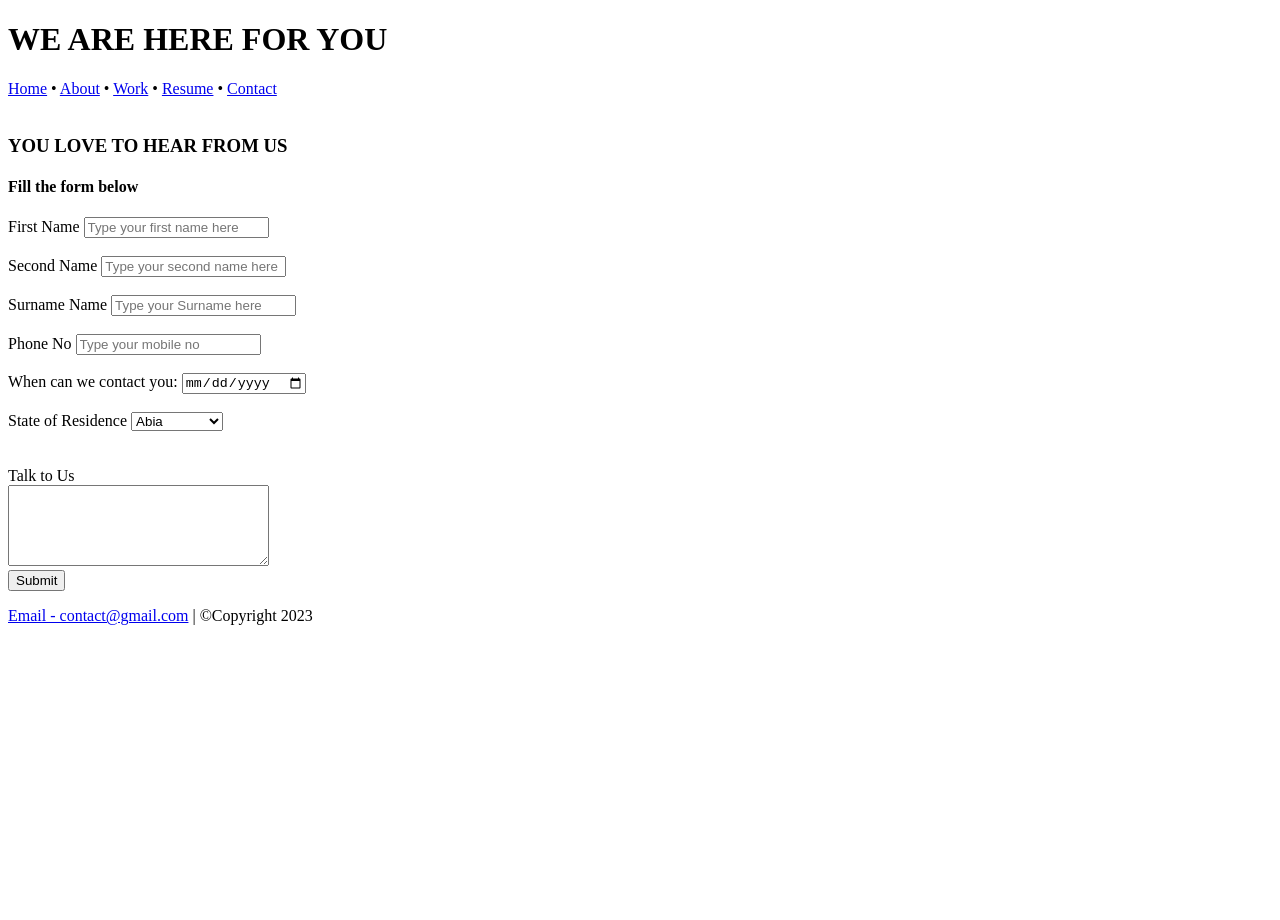
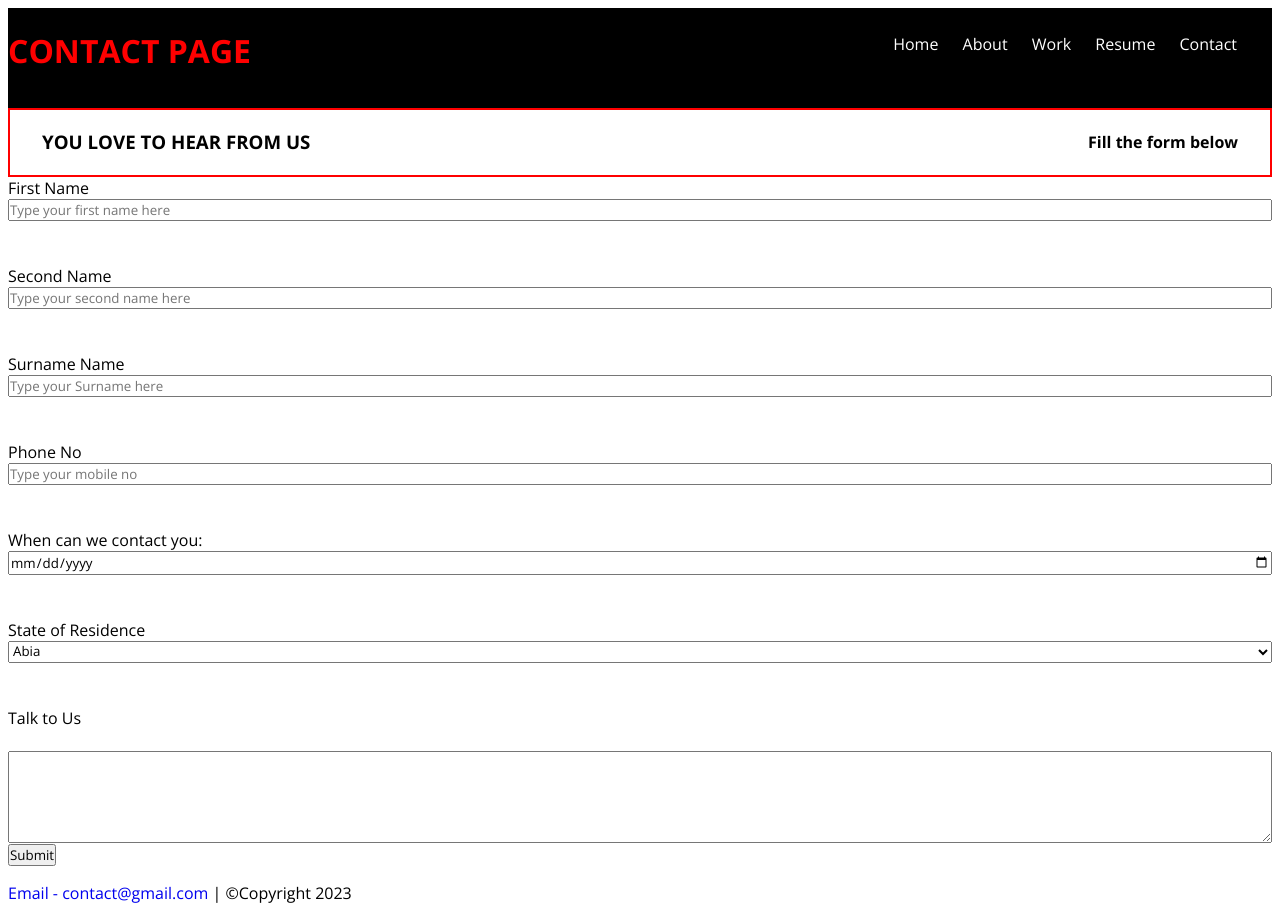
Before and after one commit to general88/HTML, a plain HTML site: page contact.html in a window 1280 px wide. Before the commit the page ends 800 px from the top, so only its background shows below. Drawn offline with nearby package versions, Linux system fonts and the light colour scheme.

Commit message:
second commmit

```diff
--- a/contact.html
+++ b/contact.html
@@ -1,58 +1,85 @@
 <!DOCTYPE html>
 <html lang="en">
   <head>
-    <meta charset="UTF-8">
-    <meta name="viewport" content="width=device-width, initial-scale=1.0">
+    <meta charset="UTF-8" />
+    <meta name="viewport" content="width=device-width, initial-scale=1.0" />
     <title>Contact Us</title>
+
+    <link rel="stylesheet" href="/css/style.css" />
+    <!-- *********************** -->
+    <link rel="preconnect" href="https://fonts.googleapis.com" />
+    <link rel="preconnect" href="https://fonts.gstatic.com" crossorigin />
+    <link
+    href="https://fonts.googleapis.com/css2?family=Open+Sans:wght@400;500;700&display=swap"
+    rel="stylesheet"
   </head>
-
-
-<body>
+  <body class>
     <!-- Header section -->
     <!-- ********************** -->
     <header>
-        <h1>WE ARE HERE FOR YOU</h1>
-
+      <h1>CONTACT PAGE</h1>
       <!-- Navigation section -->
       <!-- ********************** -->
-        <nav>
+      <nav class="navItem">
         <a href="index.html">Home</a>
-            &bull;
+
         <a href="about.html">About</a>
-            &bull;
+
         <a href="work.html">Work</a>
-            &bull;
+
         <a href="resume.html">Resume</a>
-            &bull;
+
         <a href="contact.html">Contact</a>
       </nav>
-    <br />
+    </header>
     <main>
-        <p><h3>YOU LOVE TO HEAR FROM US</h3></p>
-        <p><h4>Fill the form below</h4></p>
-
+      <section>
+        <div class="firstSection">
+          <h3>YOU LOVE TO HEAR FROM US</h3>
+          <h4>Fill the form below</h4>
+        </div>
+      </section>
+      <section>
         <form action="">
           <label for="">First Name</label>
-            <input type="text" name="first name" placeholder="Type your first name here">
-        <br  />
-        <br  />
+          <input
+            type="text"
+            name="first name"
+            placeholder="Type your first name here"
+          />
+        </form>
+        <form>
+          <br />
+          <br />
           <label for="">Second Name</label>
-            <input type="text" name="second name" placeholder="Type your second name here">
-        <br  />
-        <br  />
+          <input
+            type="text"
+            name="second name"
+            placeholder="Type your second name here"
+          />
+          <br />
+          <br />
+
           <label for="">Surname Name</label>
-            <input type="text" name="school attended" placeholder="Type your Surname here">
-        <br  />
-        <br  />
+          <input
+            type="text"
+            name="school attended"
+            placeholder="Type your Surname here"
+          />
+          <br />
+          <br />
           <label for="">Phone No</label>
-            <input type="tel" name="telephone" placeholder="Type your mobile no">
-        <br  />
-        <br  />
+          <input
+            type="tel"
+            name="telephone"
+            placeholder="Type your mobile no"
+          />
+          <br />
+          <br />
           <label>When can we contact you:</label>
           <input type="date" name="availabilty" />
           <br />
           <br />
-
         </form>
       </section>
       <section>
@@ -65,8 +92,8 @@
             <option value="Akwa-Ibom">Akwa-Ibom</option>
             <option value="Bauchi">Bauchi</option>
             <option value="Cross River">Cross River</option>
+          </select>
         </form>
-            </select>
       </section>
       <br />
       <br />
@@ -74,20 +101,25 @@
         <form action="">
           <label for="">Talk to Us</label>
           <br />
-            <textarea name="message" cols="30" rows="5" placeholder="Comments goes here">
+          <textarea
+            name="message"
+            cols="30"
+            rows="5"
+            placeholder="Comments goes here"
+          >
           </textarea>
         </form>
       </section>
       <input type="submit" value="Submit" />
-
     </main>
 
     <!-- This is the footer to this page-->
     <!-- ***************************************************************************** -->
     <footer>
-        <p><a href="contact@gmail.com">Email - contact@gmail.com</a> |
-            &copy;Copyright 2023</a> </p>
+      <p>
+        <a href="contact@gmail.com">Email - contact@gmail.com</a> |
+        &copy;Copyright 2023
+      </p>
     </footer>
-    </header>
-
+  </body>
 </html>
--- /dev/null
+++ b/css/style.css
@@ -0,0 +1,81 @@
+* {
+  padding: 0;
+  margin: 10;
+  box-sizing: border-box;
+  justify-content: space-between;
+  font-family: "Open Sans", sans-serif;
+}
+img {
+  max-width: 100%;
+}
+a {
+  text-decoration: none;
+}
+
+.content {
+  max-width: fit-content;
+  margin: auto;
+}
+
+header {
+  min-height: 100px;
+  min-width: 300px;
+  background-color: black;
+  display: flex;
+}
+
+header h1 {
+  color: red;
+}
+nav {
+  justify-content: space-between;
+  padding: 25px;
+}
+.navItem {
+  list-style: none;
+  justify-content: space-between;
+}
+.navItem a {
+  padding: 10px;
+  color: white;
+}
+.navItem a:hover {
+  color: red;
+}
+
+#quote {
+  align-items: center;
+  color: #7a3030;
+  text-align: center;
+}
+/* #text {
+  font-weight: bold;
+  background-color: #7a3030;
+  color: #fff;
+  padding: 0 2em;
+  border: 2px solid red;
+} */
+
+div img {
+  height: 20rem;
+  width: 50rem;
+}
+div h2 {
+  /* text-align: center; */
+}
+
+.firstSection {
+  display: flex;
+  justify-content: space-between;
+  font-weight: bold;
+  text-wrap: wrap;
+  gap: 2em;
+  color: black;
+  padding: 0 2em;
+  border: 2px solid red;
+}
+
+form {
+  display: flex;
+  flex-flow: column;
+}
```
Also changed, not shown: about.html (+6 -7 lines), index.html (+71 -45 lines), resume.html (+102 -19 lines), work.html (+7 -9 lines). Lines whose indentation alone changed are shown as unchanged.
